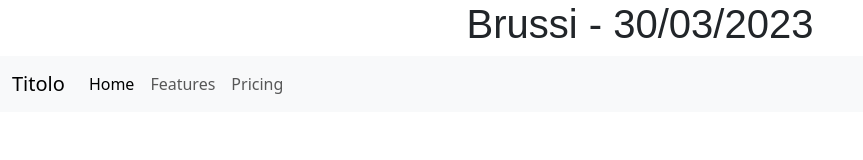
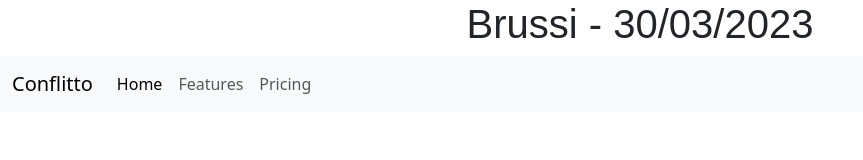
Before and after one commit to giovabrussi/Brussi-compito1, a plain HTML site: page index.html in a window 1280 px wide. Shown: the whole page, without its empty margins (0-863 px from the left). Drawn offline with nearby package versions, Linux system fonts and the light colour scheme.

Commit message:
cambio per conflitto

```diff
--- a/index.html
+++ b/index.html
@@ -13,7 +13,7 @@
 
 <nav class="navbar navbar-expand-lg bg-light" data-bs-theme="light">
   <div class="container-fluid">
-    <a class="navbar-brand" href="#">Titolo</a>
+    <a class="navbar-brand" href="#">Conflitto</a>
     <button class="navbar-toggler" type="button" data-bs-toggle="collapse" data-bs-target="#navbarNav" aria-controls="navbarNav" aria-expanded="false" aria-label="Toggle navigation">
       <span class="navbar-toggler-icon"></span>
     </button>
```
